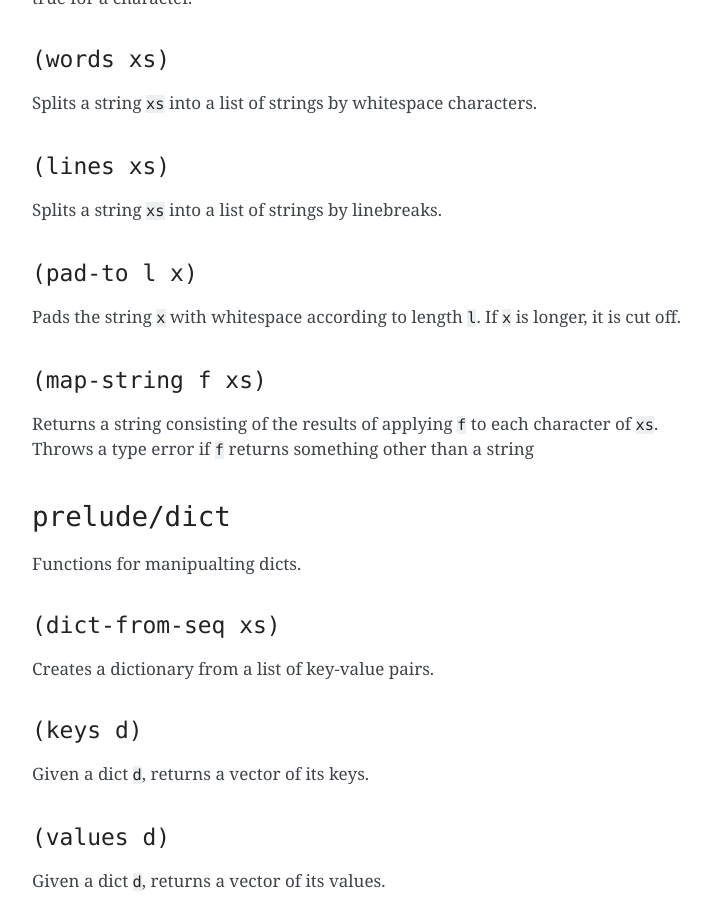
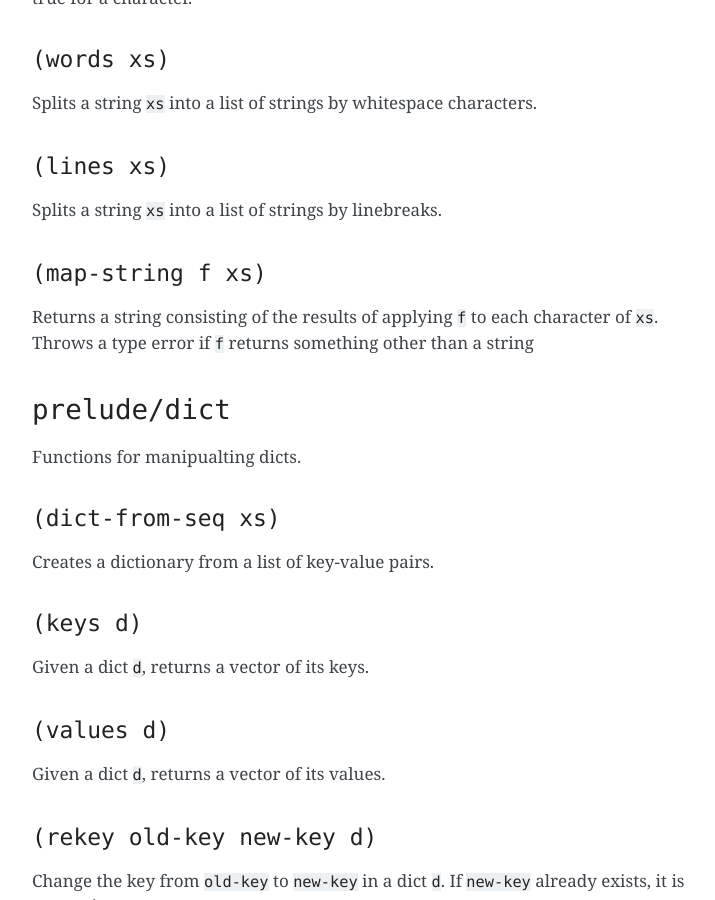
Before and after one commit to radicle-dev/radicle-alpha, a Sphinx documentation site: the page built from docs/source/reference.rst, in a window 1280 px wide and 900 px high, scrolled down 15508 px. Shown: the whole window, without its empty margins (388-1103 px from the left). Built offline with Sphinx 7.4.7, drawn with Linux system fonts in a browser that asks for light colours; pages that are not in the unit, such as notebooks, are missing from menus.

Commit message:
Revert "Update reference doc"
This reverts commit a862cbaed9bb318434b5e8e1cf7575aa57b13cda.
For debugging cloud build fail

```diff
--- a/docs/source/reference.rst
+++ b/docs/source/reference.rst
@@ -753,12 +753,6 @@ Splits a string ``xs`` into a list of strings by whitespace characters.
 
 Splits a string ``xs`` into a list of strings by linebreaks.
 
-``(pad-to l x)``
-~~~~~~~~~~~~~~~~
-
-Pads the string ``x`` with whitespace according to length ``l``. If
-``x`` is longer, it is cut off.
-
 ``(map-string f xs)``
 ~~~~~~~~~~~~~~~~~~~~~
 
```
